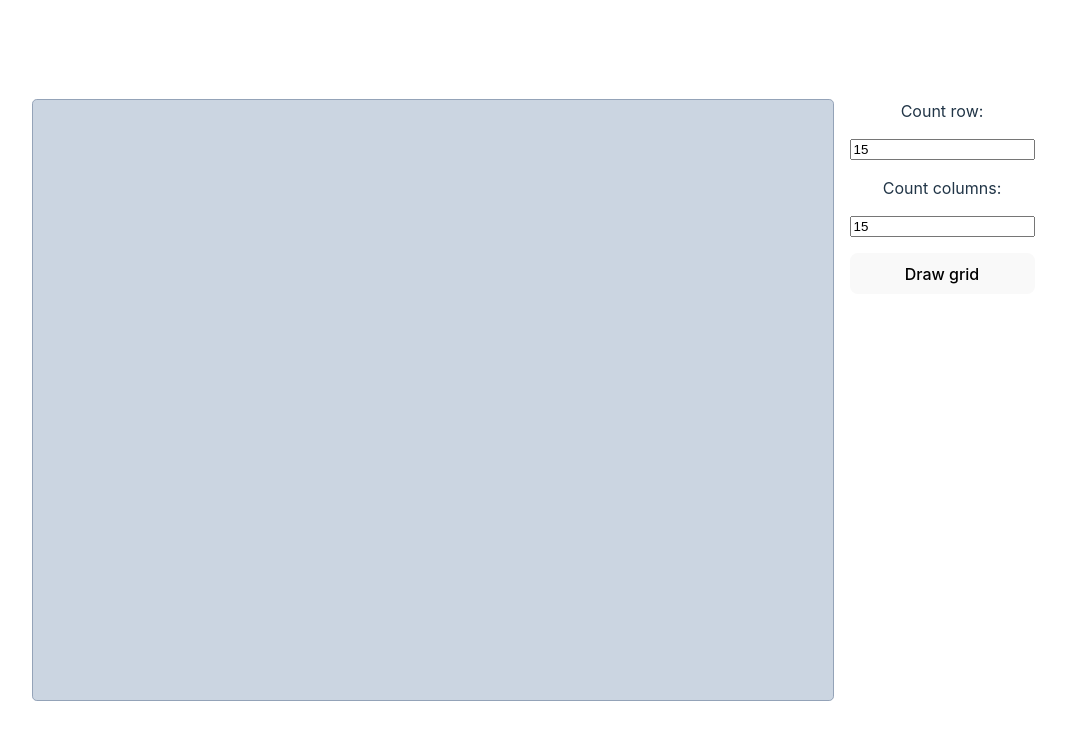
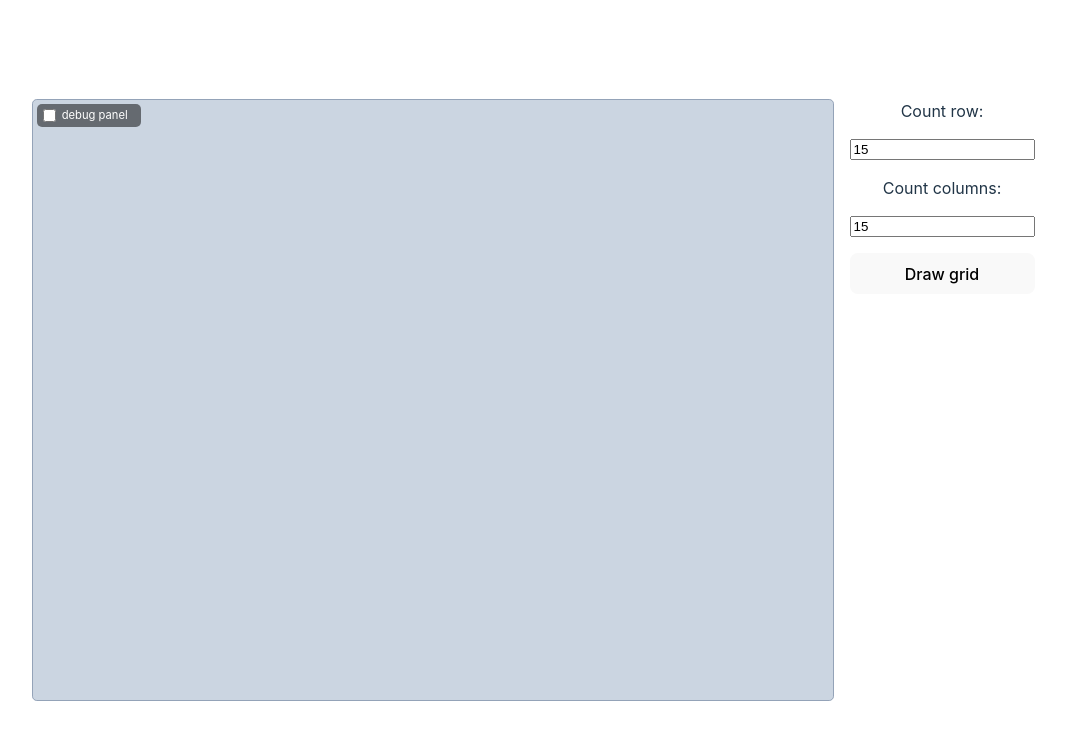
Before and after one commit to deniska69/pixel-sand-simulation, a React (Vite) app: page / in a window 1280 px wide. Shown: the top 740 px of the page, without its empty margins (107-1173 px from the left). Built offline with nearby package versions, Linux system fonts and the light colour scheme.

Commit message:
add debug panel 🤨

```diff
--- a/src/components/Canvas.tsx
+++ b/src/components/Canvas.tsx
@@ -2,6 +2,7 @@ import { useEffect, useRef, FC, useCallback } from "react";
 import "./Canvas.css";
 import { CANVAS_SIZE, GRID } from "constants";
 import { clearCanvas, drawCell } from "helpers";
+import DebugPanel from "./DebugPanel";
 
 interface ICanvasProps {
   countRows: number;
@@ -61,7 +62,12 @@ const Canvas: FC<ICanvasProps> = (props) => {
     if (countRows && countColumns) drawGrid(context, countRows, countColumns);
   }, [countRows, countColumns, drawGrid]);
 
-  return <canvas ref={canvasRef} width={width} height={height} />;
+  return (
+    <>
+      <DebugPanel />
+      <canvas ref={canvasRef} width={width} height={height} />
+    </>
+  );
 };
 
 export default Canvas;
--- /dev/null
+++ b/src/components/DebugPanel.css
@@ -0,0 +1,21 @@
+.debug-wrap {
+  display: flex;
+  justify-content: flex-start;
+  flex-direction: column;
+  background-color: rgba(0, 0, 0, 0.5);
+  position: absolute;
+  margin-left: 5px;
+  margin-top: 5px;
+  font-size: 0.7rem;
+  padding: 2px;
+  border-radius: 5px;
+  color: white;
+}
+
+.debug-wrap-on {
+  min-width: 150px;
+}
+
+.debug-wrap-off {
+  min-width: 100px;
+}
--- /dev/null
+++ b/src/components/DebugPanel.tsx
@@ -0,0 +1,24 @@
+import { useState } from "react";
+import { Stack, CheckBox } from "ui";
+import "./DebugPanel.css";
+
+const DebugPanel = () => {
+  const [show, setShow] = useState<boolean>(false);
+
+  const onChangeShow = (checked: boolean) => {
+    setShow(checked);
+  };
+
+  return (
+    <div className={`debug-wrap debug-wrap-${show ? "on" : "off"}`}>
+      <CheckBox onChange={onChangeShow} label="debug panel" />
+      {show && (
+        <Stack>
+          <span>show debug panel</span>
+        </Stack>
+      )}
+    </div>
+  );
+};
+
+export default DebugPanel;
```
